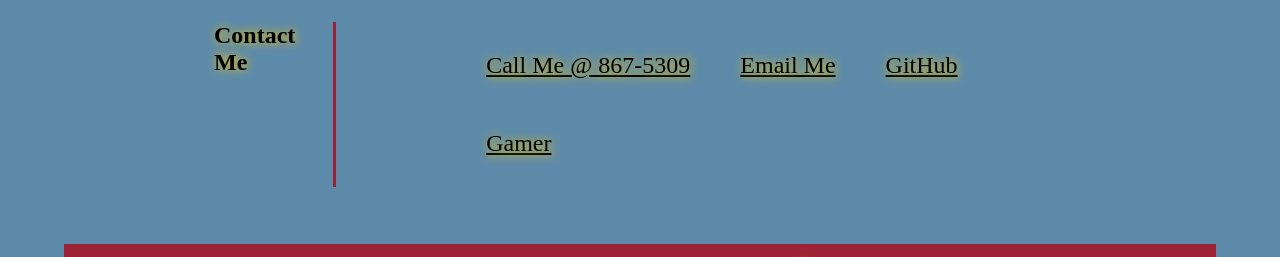
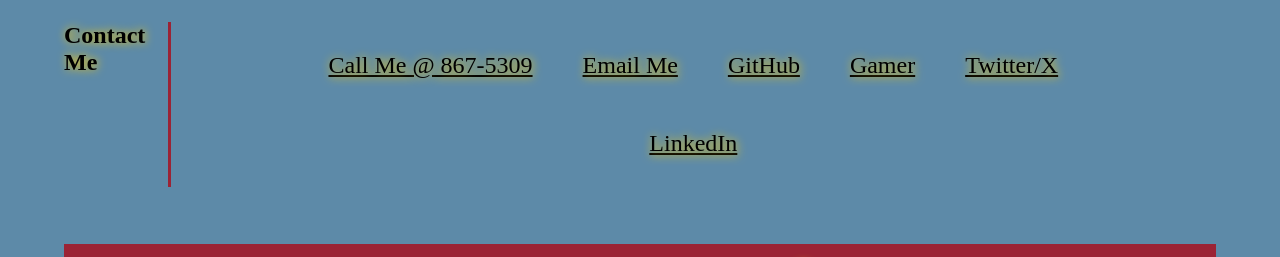
Before and after one commit to SlemJosh/portfolio, a plain HTML site: page index.html in a window 1280 px wide. Shown: the part 1062-1319 px from the top of the page. Drawn offline with Linux system fonts and the light colour scheme.

Commit message:
Added two more links in the contacts, for style more than content

```diff
--- a/assets/css/style.css
+++ b/assets/css/style.css
@@ -110,8 +110,6 @@ image it's using is much larger, we told it be contained in those size parameter
 
 #profile-pic {
     position: absolute;
-    /*float: left;
-    /*margin-left: 20px;*/
     width: 100px;
     height: 100px;
     border-radius: 30px;
@@ -137,6 +135,8 @@ main {
     display: flex;
     flex-wrap: wrap;
     flex-grow: 1;
+    justify-content: center;
+
 }
 
 /*About Me*/
@@ -144,15 +144,13 @@ main {
 
 .topics {
     display: flex;
-    /*align-items: center;*/
-
+    justify-content: center;
 
 }
 
 /*Wanted a cool line just to the right of the header to also give people a sense of the flow of the page.  Header and just to the right of that line is the topic under that header.*/
 .topics h2 {
 
-    margin-left: 150px;
     border-right: 3px solid var(--bookend);
 
 }
@@ -208,6 +206,7 @@ so that we can keep stuff central on the page especially on bigger screens neede
     border-color: var(--bookend);
     border-style: solid;
 
+
 }
 
 /*Here's wher we get to change what we just wrote for all the boxes, but just to the first one.  Since he's the first, he's consider the first-child to the parent (the box) and we want him to be a little bigger.*/
@@ -216,6 +215,7 @@ so that we can keep stuff central on the page especially on bigger screens neede
     margin-left: 25px;
     min-height: 250px;
     flex-basis: 100%;
+
 
 
 }
@@ -289,10 +289,10 @@ of the image as the focal point, and to just fill in that box.  I noticed that o
 /*Contact Me*/
 
 
-
 /* Now we simply just add some sizing and spacing for the address links we setup in the html.  I put a gap because I think it looks better when there is a significant amount of space
 between the links.  Also, for them to line up more with the other content on the page, we gave the starting link a huge margin to move away from the topic header.*/
 #address {
+    justify-content: center;
     display: flex;
     flex-wrap: wrap;
     font-family: var(--font-theme);
--- a/index.html
+++ b/index.html
@@ -129,8 +129,10 @@
             <nav id="address">
                 <a href="tel:+NotARealPhoneNumber">Call Me @ 867-5309</a>
                 <a href="mailto:grant.slem@gmail.com">Email Me</a>
-                <a href="https://github.com/SlemJosh">GitHub</a>
-                <a href="https://raider.io/characters/us/area-52/Grayclaw">Gamer</a>
+                <a href="https://github.com/SlemJosh" target="_blank">GitHub</a>
+                <a href="https://raider.io/characters/us/area-52/Grayclaw" target="_blank">Gamer</a>
+                <a href="https://twitter.com/?lang=en" target="_blank">Twitter/X</a>
+                <a href="https://www.linkedin.com/" target="_blank">LinkedIn</a>
             </nav>
 
 
```
